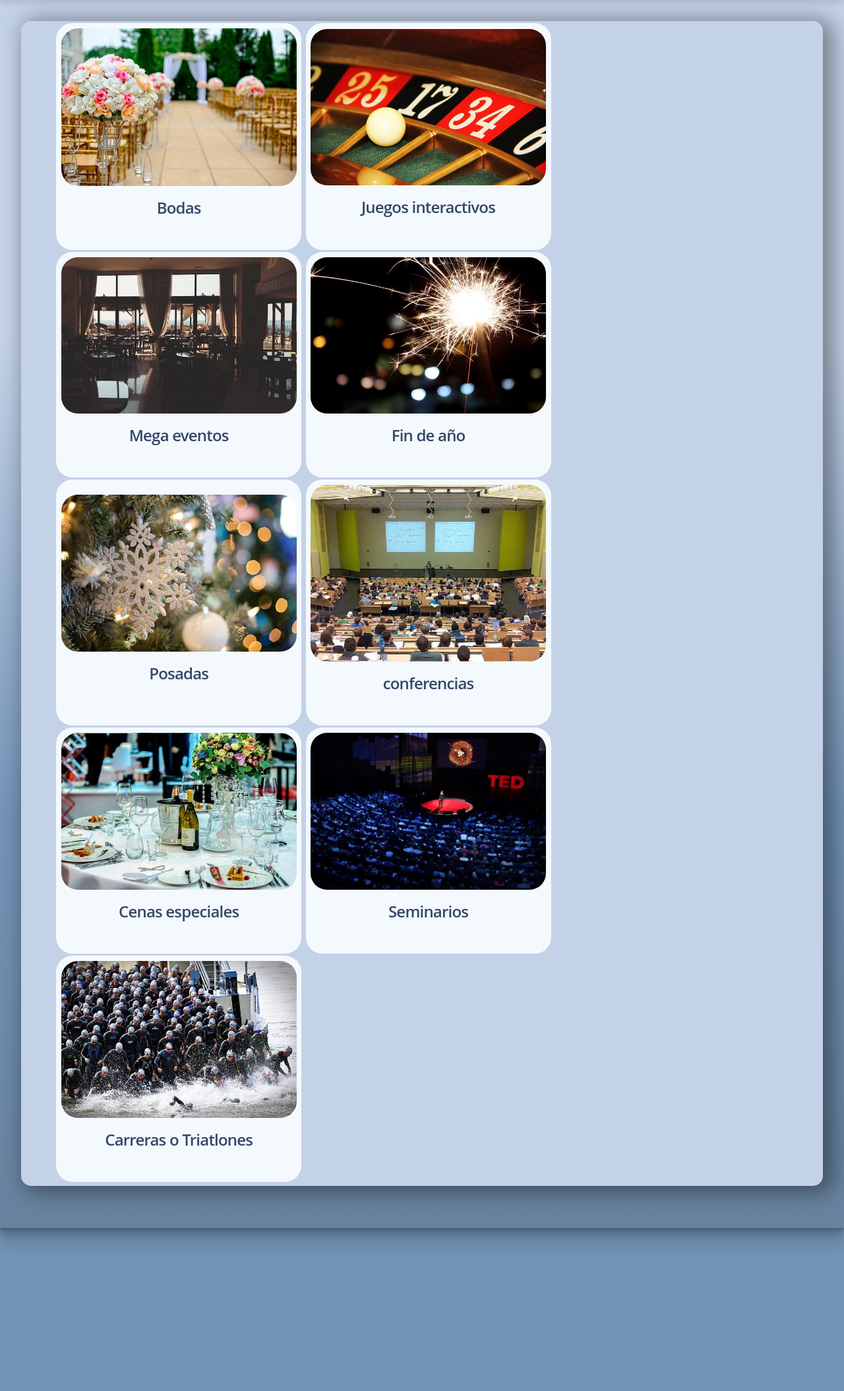
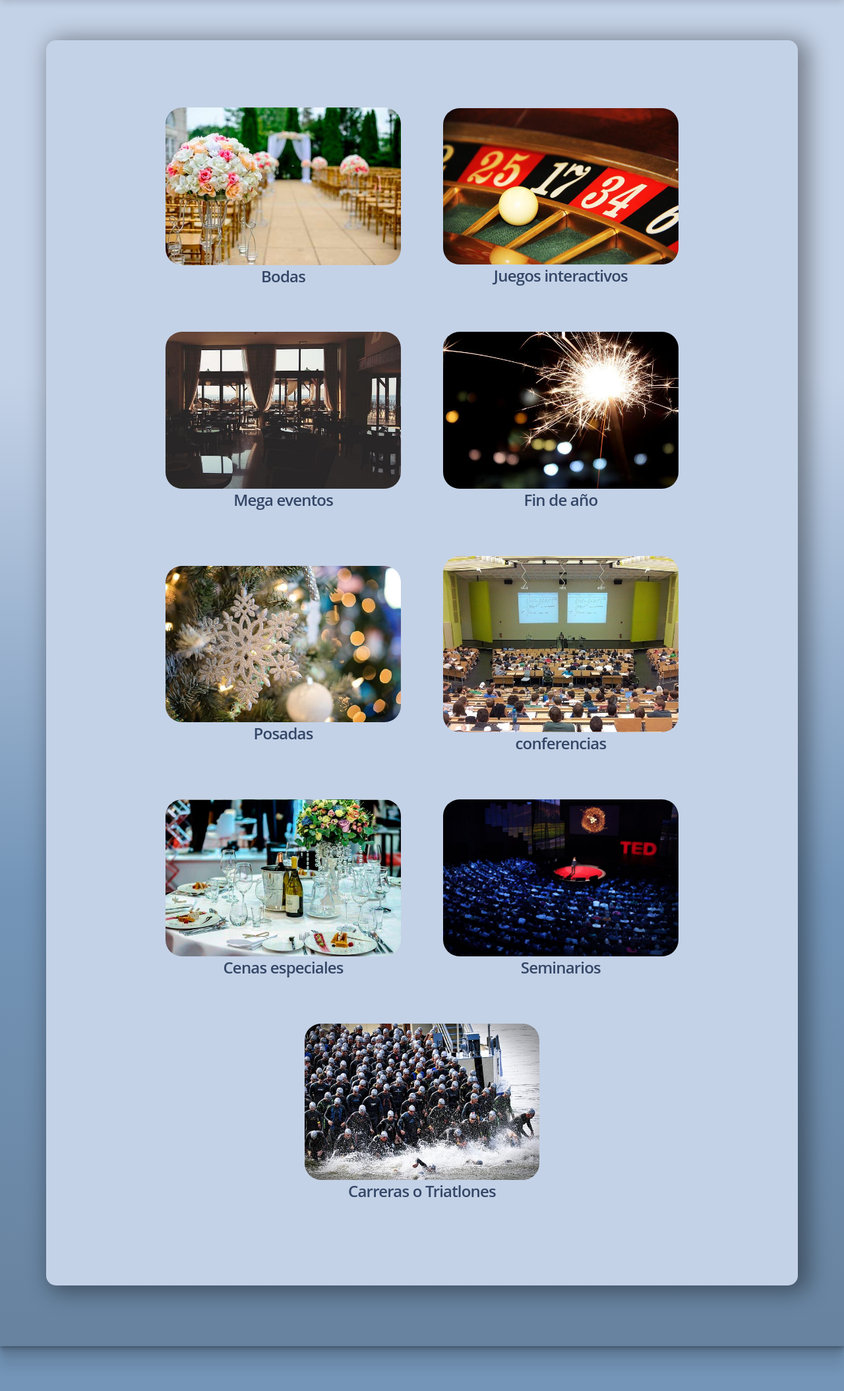
Before and after one commit to Carloscastro16/PaginaWireframe, a PHP site: page /Paginas/Eventos.html in a window 1280 px wide. Shown: the part 59-2168 px from the top of the page at 66% size. Run offline with PHP 8.4, Linux system fonts and the light colour scheme.

Commit message:
Ultimos cambios

```diff
--- a/Paginas/Eventos.html
+++ b/Paginas/Eventos.html
@@ -46,8 +46,7 @@
             </nav>
         </header>
     <!--fin de barra de navegacion-->
-    <section class="General eventos">
-        <div class="container">
+    <section class="General container">
         <div class="row eventotes">
             <div class="col-4 eventitos">
                 <img src="../img/Boda.jpg" alt="">
@@ -95,7 +94,6 @@
                 <p></p>
             </div>
         </div>
-        </div>
     </section>
 
 
--- a/Styles/Styles_Us.css
+++ b/Styles/Styles_Us.css
@@ -488,26 +488,30 @@ footer {
 /*------------------------------Fin de vista contactanos--------------------------------*/
 
 /*------ Seccion de los eventos ------*/
+
+.eventotes{
+    display: flex;
+    align-items: center;
+    justify-content: center;
+    width: auto !important;
+}
 .eventos{
     padding: .2rem;
-    margin: 2rem !important;
+    margin: 1rem !important;
 }
 
 .eventitos{
+    width: auto !important;
     display: flex;
     flex-direction: column;
-    gap: 1rem;
     align-items: center;
     justify-content: center;
     border-radius: 25px;
-    padding: .5rem;
-    background-color: #f4f9fe;
-    margin: .2rem;
+    padding: 1.4rem 2rem !important;
 }
 
 .eventitos img{
     width: 22.3rem;
     border-radius: 25px;
 }
-
 /*------ Final de Seccion de los eventos ------*/
```
Lines whose indentation alone changed are shown as unchanged.
